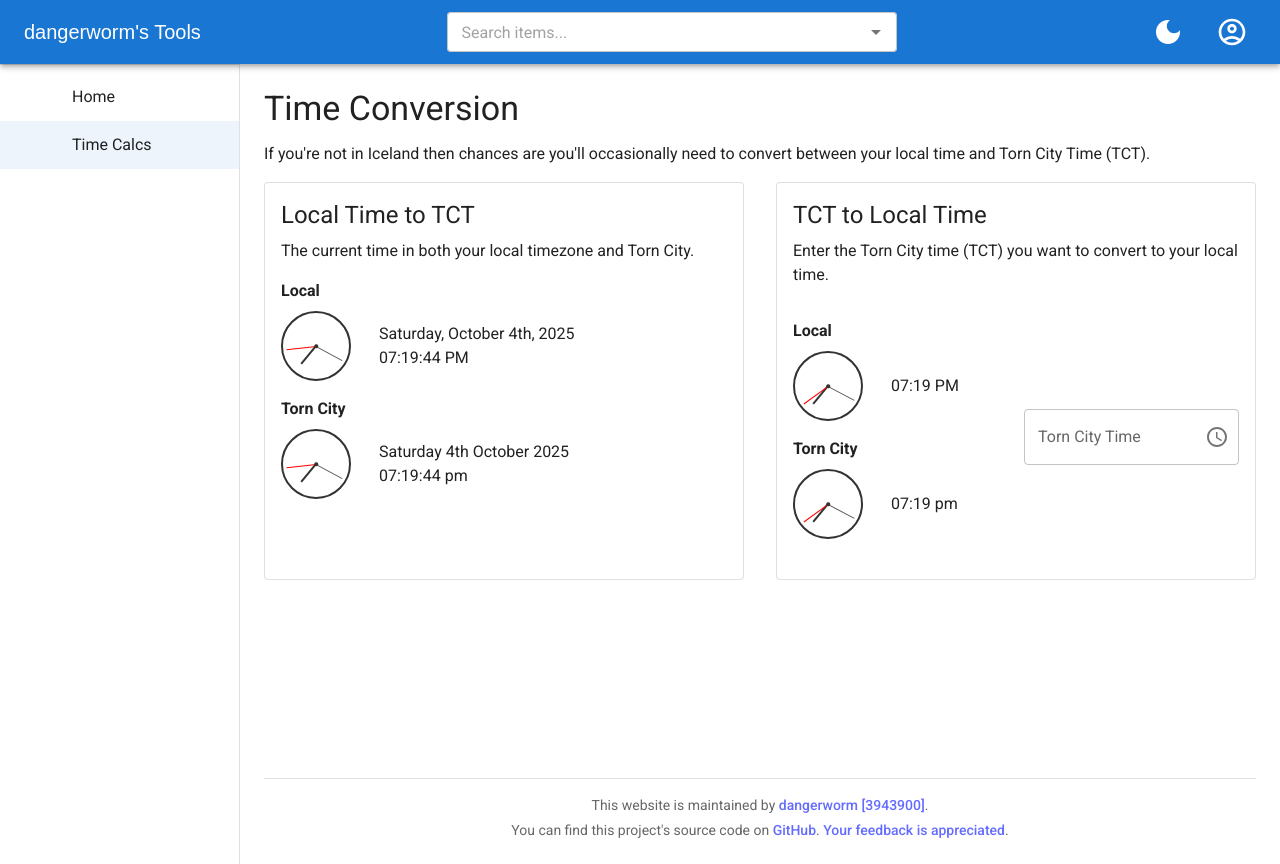
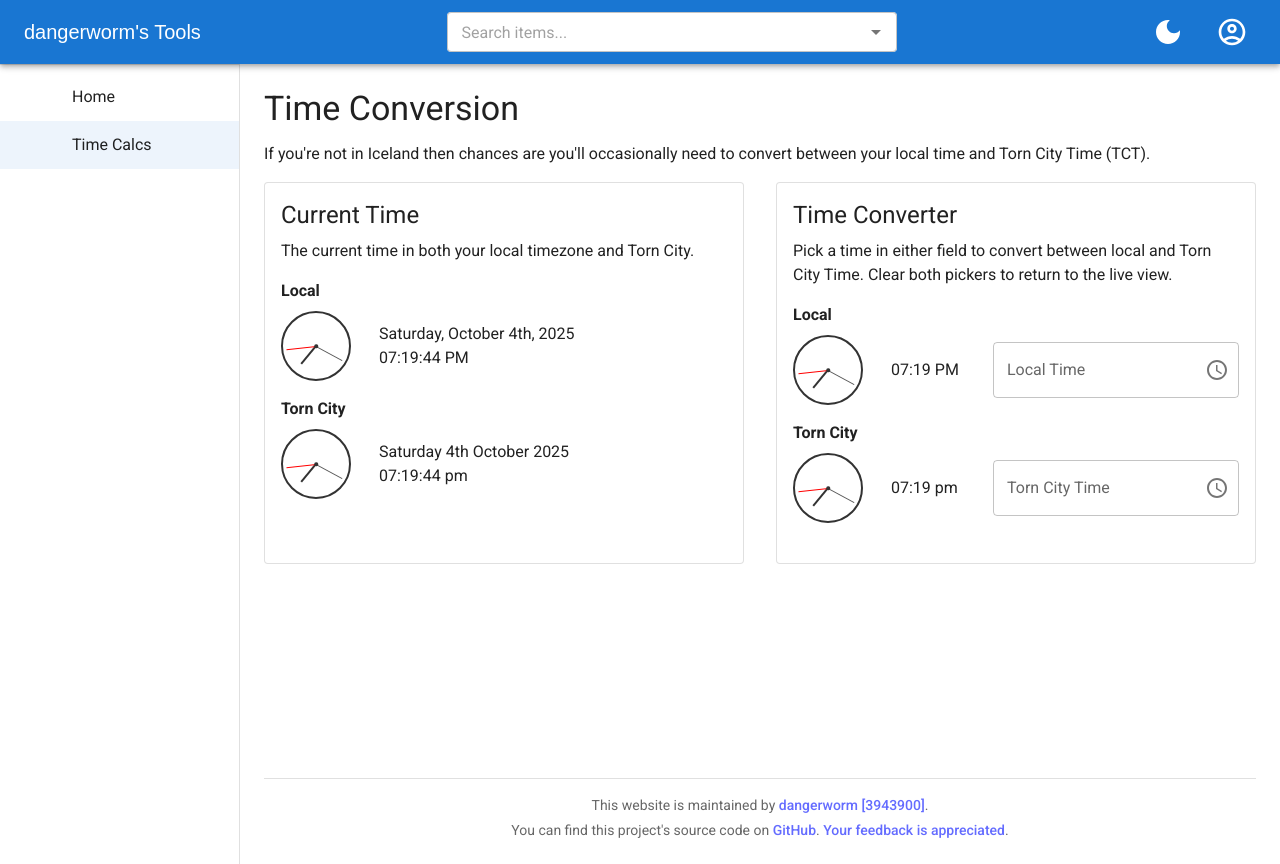
Before and after one commit to dangerworm/TornTools, a React (Vite) app in the folder client/: page /time in a window 1280 px wide. Built offline with nearby package versions, Linux system fonts and the light colour scheme; no server answers; some icons are missing; a web font is replaced by a local one.

Commit message:
Refactor Time component to improve time conversion functionality and update UI labels

```diff
--- a/client/src/components/DateTimeDisplay.tsx
+++ b/client/src/components/DateTimeDisplay.tsx
@@ -1,4 +1,4 @@
-import { useEffect, useState } from "react";
+import { type ReactNode, useEffect, useState } from "react";
 import { Grid, Typography } from "@mui/material";
 import AnalogueClock from "./AnalogueClock";
 
@@ -18,6 +18,7 @@ const getOrdinalSuffix = (day: number): string => {
 
 interface DateTimeDisplayProps {
   asTornTime: boolean;
+  children?: ReactNode;
   date?: Date;
   label: string;
   showDate?: boolean;
@@ -26,6 +27,7 @@ interface DateTimeDisplayProps {
 
 const DateTimeDisplay = ({
   asTornTime,
+  children,
   date,
   label,
   showDate = true,
@@ -101,6 +103,11 @@ const DateTimeDisplay = ({
             {getFormattedTime(now, asTornTime)}
           </Typography>
         </Grid>
+        {children && (
+          <Grid sx={{ ml: "auto" }}>
+            {children}
+          </Grid>
+        )}
       </Grid>
     </>
   );
--- a/client/src/pages/Time.tsx
+++ b/client/src/pages/Time.tsx
@@ -1,3 +1,4 @@
+import dayjs from 'dayjs'
 import { Card, CardContent, Grid, Typography } from '@mui/material'
 import { TimePicker } from '@mui/x-date-pickers/TimePicker'
 import type { PickerValue } from '@mui/x-date-pickers/internals'
@@ -5,7 +6,37 @@ import DateTimeDisplay from '../components/DateTimeDisplay'
 import { useState } from 'react'
 
 const Time = () => {
-  const [tctTime, setTctTime] = useState<PickerValue | null>(null)
+  const [selectedDate, setSelectedDate] = useState<Date | null>(null)
+
+  const localPickerValue: PickerValue = selectedDate ? dayjs(selectedDate) : null
+
+  const tctPickerValue: PickerValue = selectedDate
+    ? (() => {
+        const d = new Date()
+        d.setHours(selectedDate.getUTCHours(), selectedDate.getUTCMinutes(), 0, 0)
+        return dayjs(d)
+      })()
+    : null
+
+  const handleLocalChange = (value: PickerValue | null) => {
+    if (!value) {
+      setSelectedDate(null)
+      return
+    }
+    const d = new Date()
+    d.setHours(value.hour(), value.minute(), 0, 0)
+    setSelectedDate(d)
+  }
+
+  const handleTctChange = (value: PickerValue | null) => {
+    if (!value) {
+      setSelectedDate(null)
+      return
+    }
+    const d = new Date()
+    d.setUTCHours(value.hour(), value.minute(), 0, 0)
+    setSelectedDate(d)
+  }
 
   return (
     <>
@@ -23,7 +54,7 @@ const Time = () => {
           <Card variant="outlined" sx={{ height: '100%' }}>
             <CardContent>
               <Typography variant="h5" gutterBottom>
-                Local Time to TCT
+                Current Time
               </Typography>
               <Typography variant="body1" sx={{ mb: 2 }}>
                 The current time in both your local timezone and Torn City.
@@ -37,38 +68,38 @@ const Time = () => {
           <Card variant="outlined" sx={{ height: '100%' }}>
             <CardContent>
               <Typography variant="h5" gutterBottom>
-                TCT to Local Time
+                Time Converter
               </Typography>
-              <Grid container spacing={2} alignItems="center">
-                <Grid size={{ xs: 12 }}>
               <Typography variant="body1" sx={{ mb: 2 }}>
-                    Enter the Torn City time (TCT) you want to convert to your local time.
+                Pick a time in either field to convert between local and Torn City Time.
+                Clear both pickers to return to the live view.
               </Typography>
-                </Grid>
-                <Grid size={{ xs: 12, md: 6 }}>
               <DateTimeDisplay
                 asTornTime={false}
-                    date={tctTime?.toDate() ?? new Date()}
+                date={selectedDate ?? undefined}
                 label="Local"
                 showDate={false}
                 size={70}
+              >
+                <TimePicker
+                  label="Local Time"
+                  value={localPickerValue}
+                  onChange={handleLocalChange}
                 />
+              </DateTimeDisplay>
               <DateTimeDisplay
                 asTornTime={true}
-                    date={tctTime?.toDate() ?? new Date()}
+                date={selectedDate ?? undefined}
                 label="Torn City"
                 showDate={false}
                 size={70}
-                  />
-                </Grid>
-                <Grid size={{ xs: 12, lg: 6 }}>
+              >
                 <TimePicker
                   label="Torn City Time"
-                    value={tctTime}
-                    onChange={(newValue) => setTctTime(newValue)}
+                  value={tctPickerValue}
+                  onChange={handleTctChange}
                 />
-                </Grid>
-              </Grid>
+              </DateTimeDisplay>
             </CardContent>
           </Card>
         </Grid>
```
Lines whose indentation alone changed are shown as unchanged.
